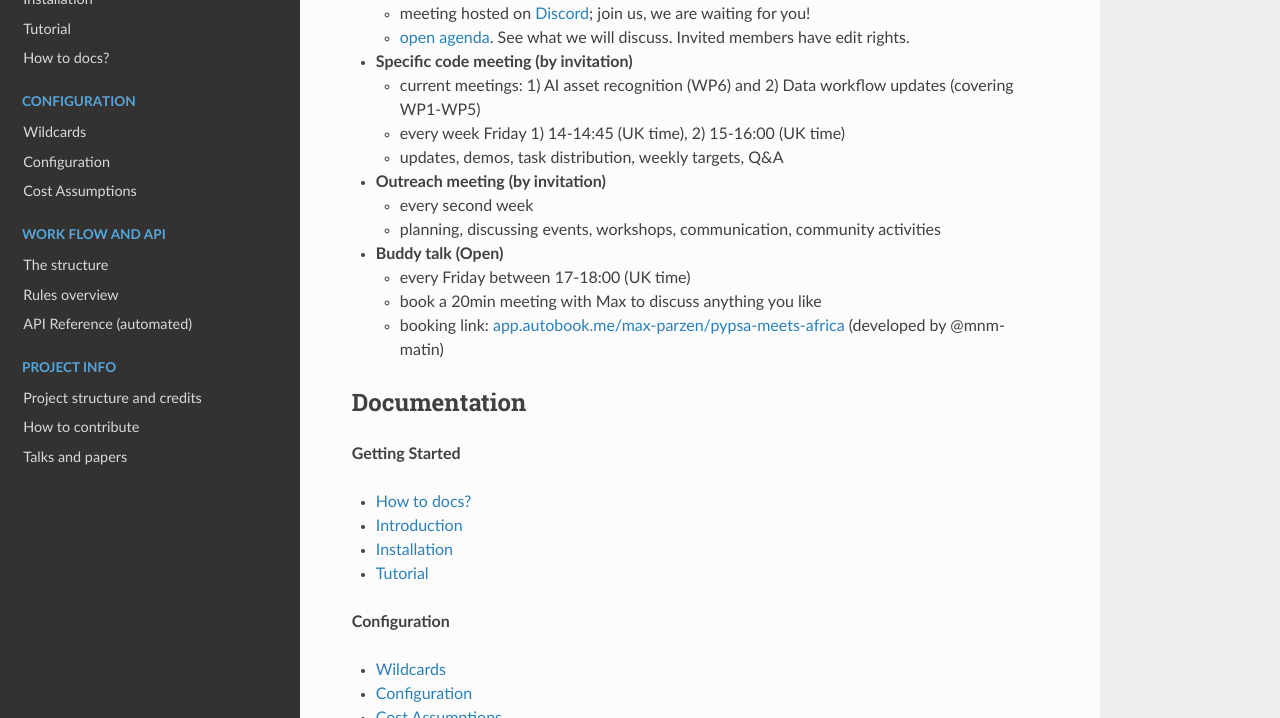
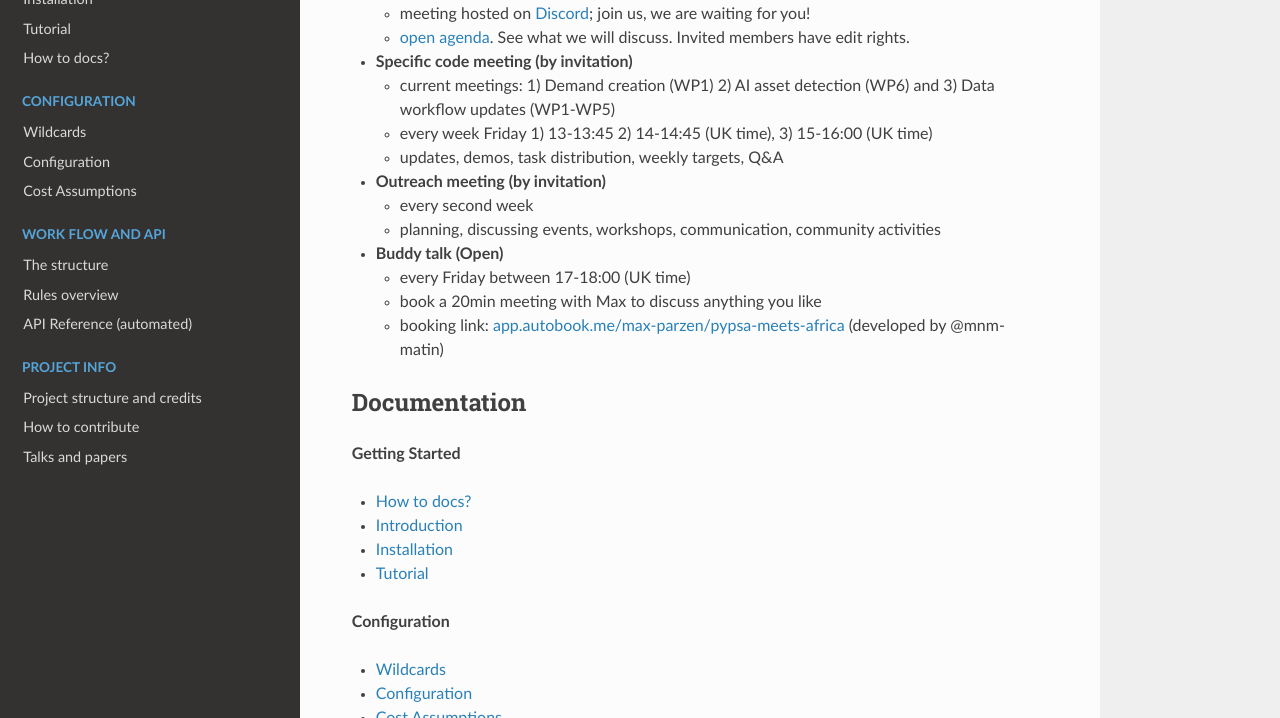
Before and after one commit to pypsa-meets-earth/pypsa-earth, a Sphinx documentation site: the page built from doc/index.rst, in a window 1280 px wide and 900 px high, scrolled down 742 px, cut to the strip 182-900 px from the top of the window. Built offline with Sphinx 7.4.7 and the Read the Docs theme 2.0.0, drawn with Linux system fonts in a browser that asks for light colours; pages that are not in the unit, such as notebooks, are missing from menus.

Commit message:
Update index.rst
Update meeting list

```diff
--- a/doc/index.rst
+++ b/doc/index.rst
@@ -33,8 +33,8 @@ The PyPSA meets Africa team is currenlty running four types of meetings:
 
 - **Specific code meeting (by invitation)**
 
-  - current meetings: 1) AI asset recognition (WP6) and 2) Data workflow updates (covering WP1-WP5)
-  - every week Friday 1) 14-14:45 (UK time), 2) 15-16:00 (UK time)
+  - current meetings: 1) Demand creation (WP1) 2) AI asset detection (WP6) and 3) Data workflow updates (WP1-WP5)
+  - every week Friday 1) 13-13:45 2) 14-14:45 (UK time), 3) 15-16:00 (UK time)
   - updates, demos, task distribution, weekly targets, Q&A
 
 - **Outreach meeting (by invitation)**
```
